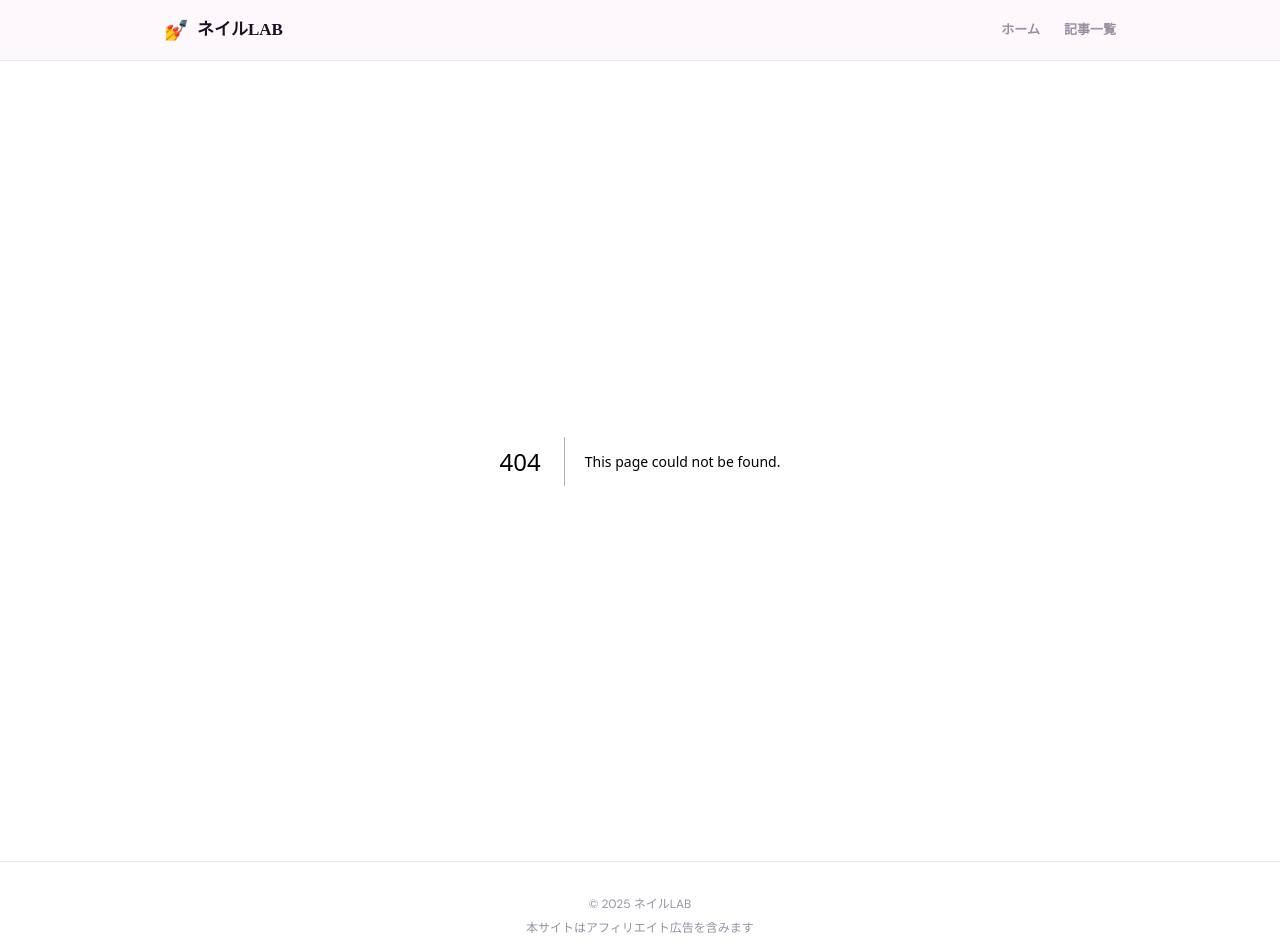
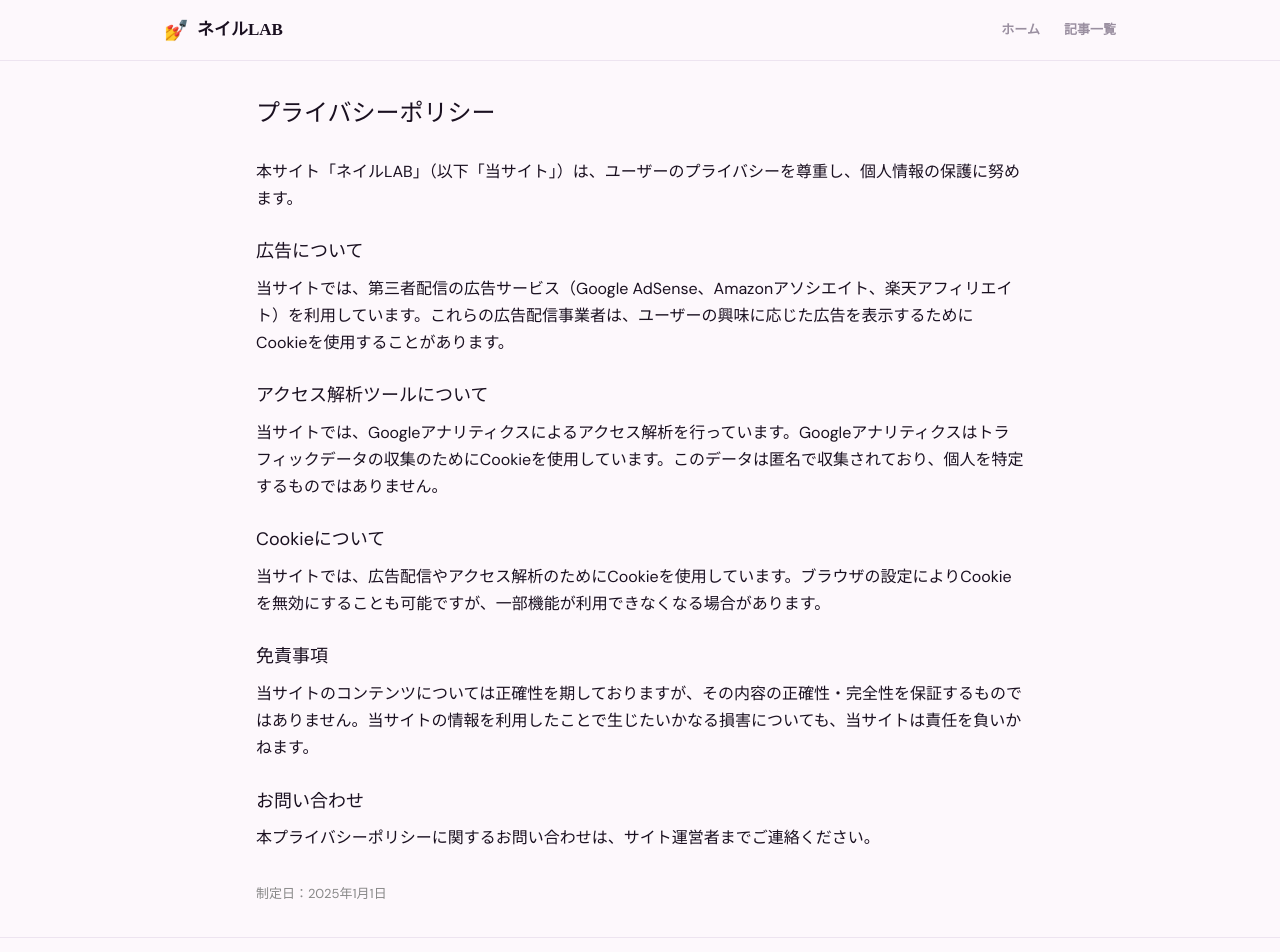
Before and after one commit to okuwabara07-gif/nail-lab-jp, a Next.js app: page /privacy in a window 1280 px wide. Before the commit this address had no page. Shown: the top 952 px of the page. Built offline with nearby package versions, Linux system fonts and the light colour scheme.

Commit message:
add: privacy policy page

```diff
--- /dev/null
+++ b/app/privacy/page.tsx
@@ -0,0 +1,26 @@
+export default function PrivacyPage() {
+  return (
+    <div className="container" style={{maxWidth:800,margin:'0 auto',padding:'2rem 1rem'}}>
+      <h1 style={{fontSize:24,fontWeight:500,marginBottom:'1.5rem'}}>プライバシーポリシー</h1>
+
+      <p>本サイト「ネイルLAB」（以下「当サイト」）は、ユーザーのプライバシーを尊重し、個人情報の保護に努めます。</p>
+
+      <h2 style={{fontSize:18,fontWeight:500,margin:'1.5rem 0 0.5rem'}}>広告について</h2>
+      <p>当サイトでは、第三者配信の広告サービス（Google AdSense、Amazonアソシエイト、楽天アフィリエイト）を利用しています。これらの広告配信事業者は、ユーザーの興味に応じた広告を表示するためにCookieを使用することがあります。</p>
+
+      <h2 style={{fontSize:18,fontWeight:500,margin:'1.5rem 0 0.5rem'}}>アクセス解析ツールについて</h2>
+      <p>当サイトでは、Googleアナリティクスによるアクセス解析を行っています。Googleアナリティクスはトラフィックデータの収集のためにCookieを使用しています。このデータは匿名で収集されており、個人を特定するものではありません。</p>
+
+      <h2 style={{fontSize:18,fontWeight:500,margin:'1.5rem 0 0.5rem'}}>Cookieについて</h2>
+      <p>当サイトでは、広告配信やアクセス解析のためにCookieを使用しています。ブラウザの設定によりCookieを無効にすることも可能ですが、一部機能が利用できなくなる場合があります。</p>
+
+      <h2 style={{fontSize:18,fontWeight:500,margin:'1.5rem 0 0.5rem'}}>免責事項</h2>
+      <p>当サイトのコンテンツについては正確性を期しておりますが、その内容の正確性・完全性を保証するものではありません。当サイトの情報を利用したことで生じたいかなる損害についても、当サイトは責任を負いかねます。</p>
+
+      <h2 style={{fontSize:18,fontWeight:500,margin:'1.5rem 0 0.5rem'}}>お問い合わせ</h2>
+      <p>本プライバシーポリシーに関するお問い合わせは、サイト運営者までご連絡ください。</p>
+
+      <p style={{marginTop:'2rem',color:'#888',fontSize:13}}>制定日：2025年1月1日</p>
+    </div>
+  );
+}
```
